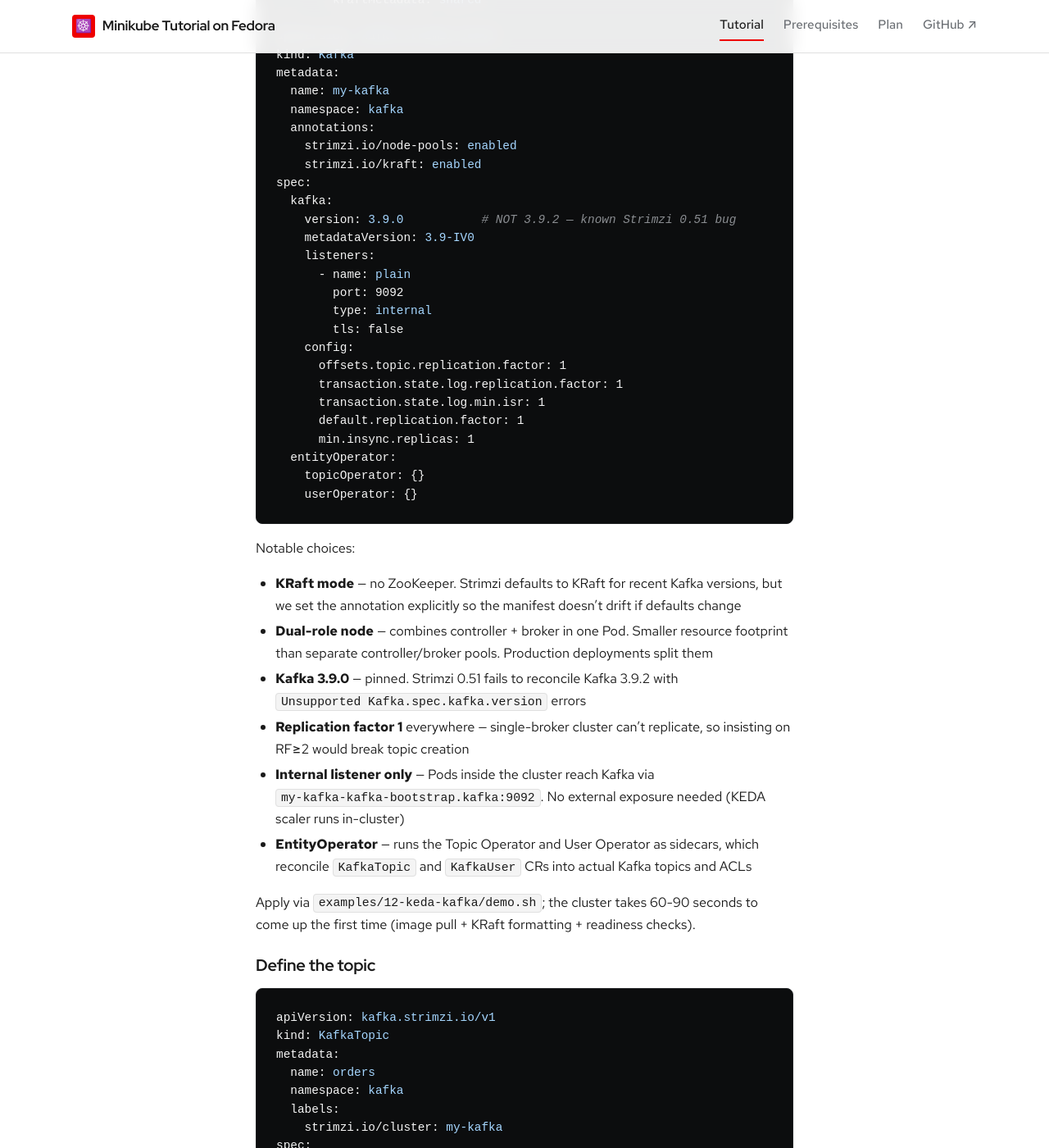
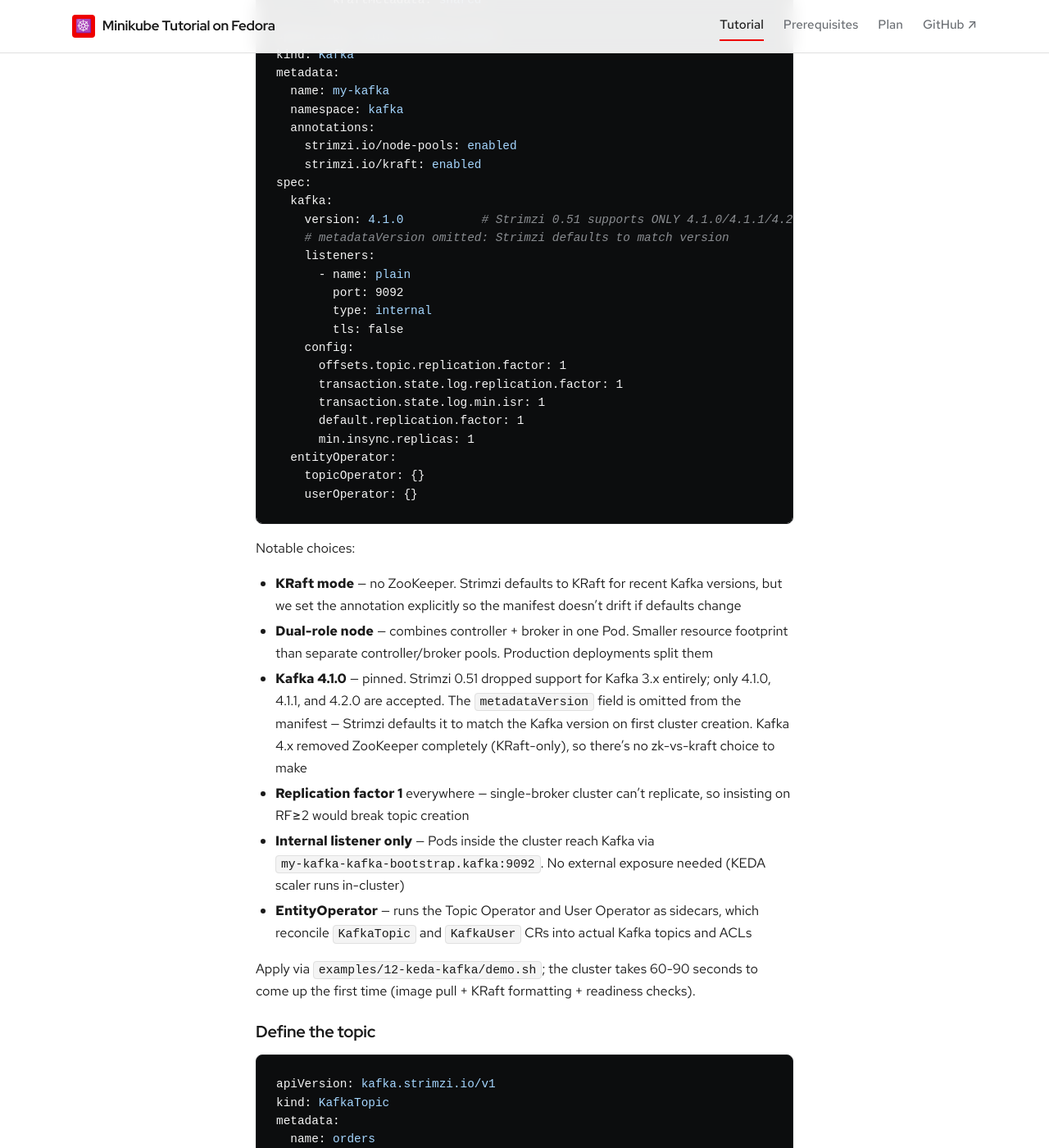
Before and after one commit to patterncatalyst/minikube-on-fedora, a Jekyll site: the page built from _docs/12-keda.md, in a window 1280 px wide and 1400 px high, scrolled down 6597 px. Shown: the whole window at 82% size. Built offline with Jekyll 4.4.1, drawn with Linux system fonts in a browser that asks for light colours; some web fonts are replaced.

Commit message:
fix(§12): bump Kafka 3.9.0 → 4.1.0; Strimzi 0.51 dropped 3.x support

```diff
--- a/_docs/12-keda.md
+++ b/_docs/12-keda.md
@@ -291,8 +291,8 @@
     strimzi.io/kraft: enabled
 spec:
   kafka:
-    version: 3.9.0           # NOT 3.9.2 — known Strimzi 0.51 bug
-    metadataVersion: 3.9-IV0
+    version: 4.1.0           # Strimzi 0.51 supports ONLY 4.1.0/4.1.1/4.2.0
+    # metadataVersion omitted: Strimzi defaults to match version
     listeners:
       - name: plain
         port: 9092
@@ -318,8 +318,12 @@
 - **Dual-role node** — combines controller + broker in one Pod.
   Smaller resource footprint than separate controller/broker
   pools. Production deployments split them
-- **Kafka 3.9.0** — pinned. Strimzi 0.51 fails to reconcile
-  Kafka 3.9.2 with `Unsupported Kafka.spec.kafka.version` errors
+- **Kafka 4.1.0** — pinned. Strimzi 0.51 dropped support for
+  Kafka 3.x entirely; only 4.1.0, 4.1.1, and 4.2.0 are accepted.
+  The `metadataVersion` field is omitted from the manifest —
+  Strimzi defaults it to match the Kafka version on first
+  cluster creation. Kafka 4.x removed ZooKeeper completely
+  (KRaft-only), so there's no zk-vs-kraft choice to make
 - **Replication factor 1** everywhere — single-broker cluster
   can't replicate, so insisting on RF≥2 would break topic
   creation
```
Also changed, not shown: _plans/reconciliation-plan.md (+45 -1 lines), examples/12-keda-kafka/manifests/kafka-cluster.yaml (+7 -3 lines).
